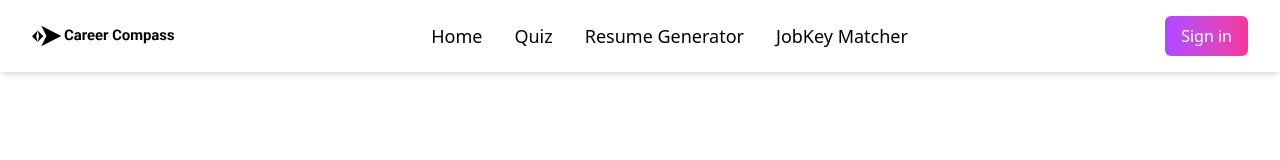
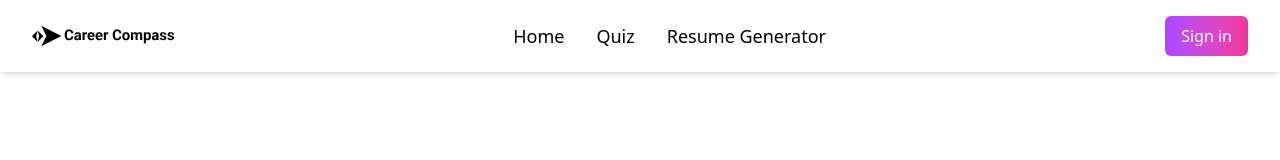
Before and after one commit to dasabhijit2004/career-compass, a React (Vite) app in the folder frontend/: page / in a window 1280 px wide. Shown: the top 160 px of the page. Built offline with nearby package versions, Linux system fonts and the light colour scheme; no server answers.

Commit message:
fnal submission

```diff
--- a/frontend/src/components/Navbar.jsx
+++ b/frontend/src/components/Navbar.jsx
@@ -75,9 +75,9 @@ const CareerCompassNavbar = () => {
           <Link to="/resume-generation" onClick={(e) => handleProtectedRoute(e, "/resume-generation")} className="hover:text-purple-600">
             Resume Generator
           </Link>
-          <Link to="/jobkey" onClick={(e) => handleProtectedRoute(e, "/jobkey")} className="hover:text-purple-600">
+          {/* <Link to="/jobkey" onClick={(e) => handleProtectedRoute(e, "/jobkey")} className="hover:text-purple-600">
             JobKey Matcher
-          </Link>
+          </Link> */}
         </div>
 
         {/* Desktop Right Side Buttons */}
```
